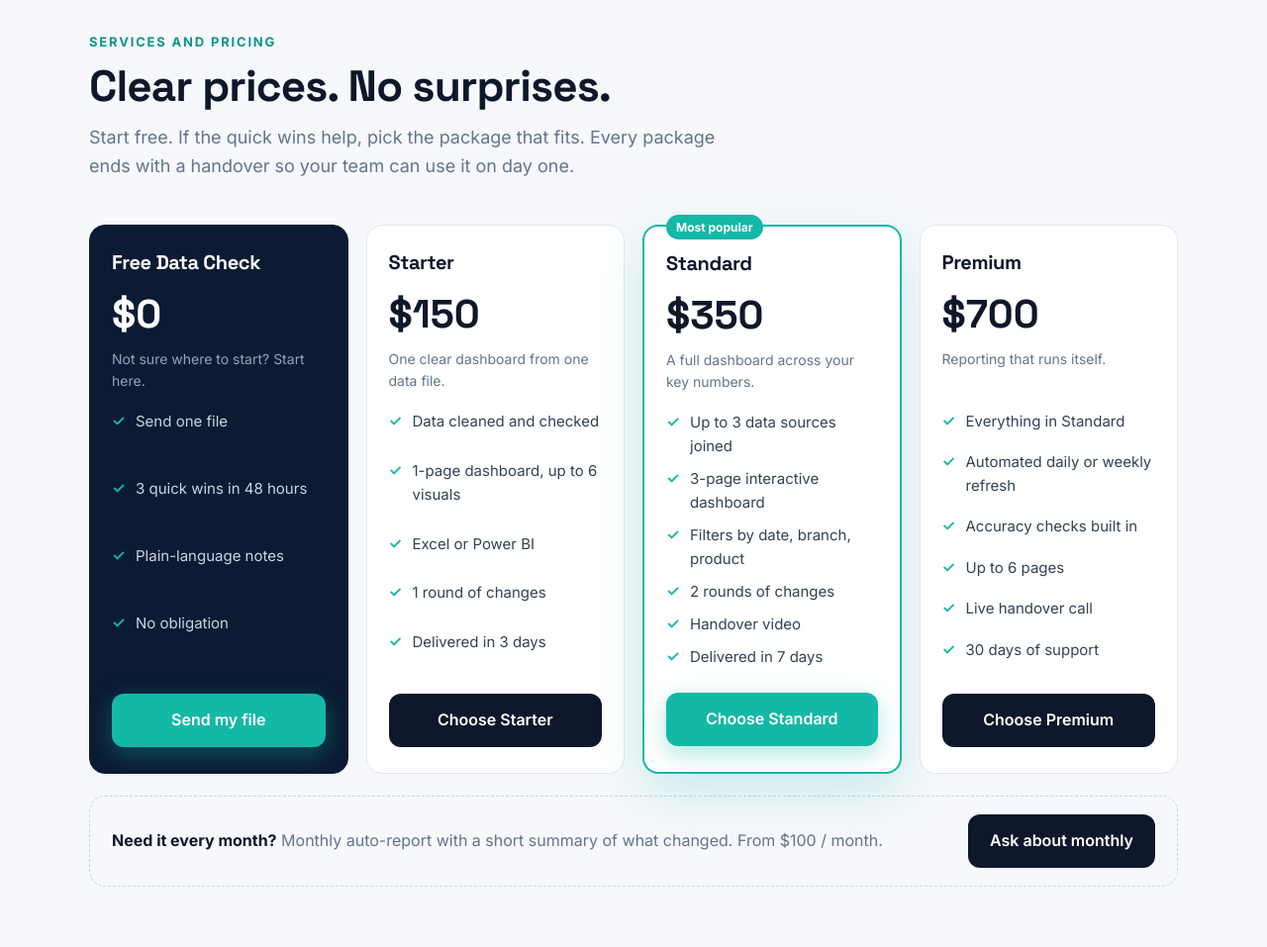
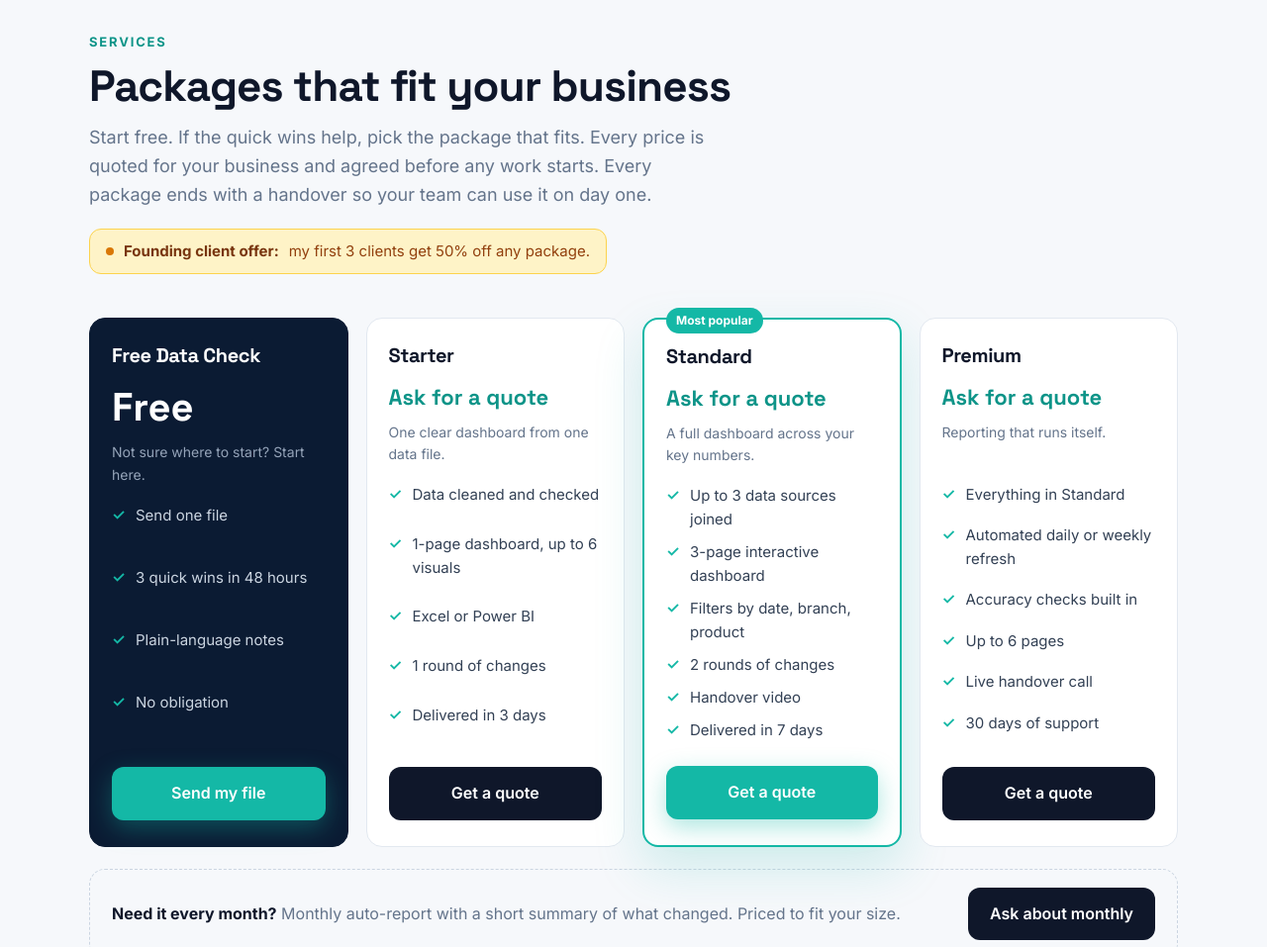
Before and after one commit to thecleardatalab/thecleardatalab.github.io, a plain HTML site: page index.html in a window 1280 px wide. Shown: the part 3600-4557 px from the top of the page at 99% size. Drawn offline with Linux system fonts and the light colour scheme.

Commit message:
Remove prices; add founding client offer

```diff
--- a/index.html
+++ b/index.html
@@ -180,6 +180,10 @@ header{position:sticky;top:0;z-index:50;background:rgba(11,27,51,.92);backdrop-f
 .fs-cta{display:flex;flex-direction:column;align-items:center;gap:10px}
 .fs-alt{font-size:14px;color:var(--teal-d);font-weight:600}
 @media (max-width:760px){.fs-box{grid-template-columns:1fr;padding:24px 20px;gap:16px}.fs-cta{align-items:stretch}.fs-cta .btn{justify-content:center}}
+.amt.quote{font-size:22px;color:var(--teal-d);margin:14px 0 6px}
+.founding{display:inline-flex;align-items:center;gap:10px;margin-top:20px;background:#FEF3C7;color:#92400E;border:1px solid #FCD34D;padding:10px 16px;border-radius:12px;font-size:15px}
+.founding b{color:#78350F}
+.fdot{width:8px;height:8px;border-radius:50%;background:var(--amber-d);flex:none}
 /* faq */
 .faq{max-width:780px;margin:40px auto 0}
 details{background:#fff;border:1px solid var(--line);border-radius:14px;padding:18px 22px;margin-bottom:12px}
@@ -384,43 +388,44 @@ footer .wrap{display:flex;justify-content:space-between;gap:16px;flex-wrap:wrap}
 <section id="services" class="services" style="background:var(--paper)">
   <div class="wrap">
     <div class="rv">
-      <div class="kicker">Services and pricing</div>
-      <h2 class="sec-title">Clear prices. No surprises.</h2>
-      <p class="sec-lead">Start free. If the quick wins help, pick the package that fits. Every package ends with a handover so your team can use it on day one.</p>
+      <div class="kicker">Services</div>
+      <h2 class="sec-title">Packages that fit your business</h2>
+      <p class="sec-lead">Start free. If the quick wins help, pick the package that fits. Every price is quoted for your business and agreed before any work starts. Every package ends with a handover so your team can use it on day one.</p>
+      <div class="founding rv"><span class="fdot"></span><b>Founding client offer:</b> my first 3 clients get 50% off any package.</div>
     </div>
     <div class="price-grid">
       <div class="price free rv">
         <h3>Free Data Check</h3>
-        <div class="amt">$0</div>
+        <div class="amt">Free</div>
         <p class="for">Not sure where to start? Start here.</p>
         <ul><li>Send one file</li><li>3 quick wins in 48 hours</li><li>Plain-language notes</li><li>No obligation</li></ul>
         <a class="btn btn-primary" href="#contact">Send my file</a>
       </div>
       <div class="price rv">
         <h3>Starter</h3>
-        <div class="amt">$150</div>
+        <div class="amt quote">Ask for a quote</div>
         <p class="for">One clear dashboard from one data file.</p>
         <ul><li>Data cleaned and checked</li><li>1-page dashboard, up to 6 visuals</li><li>Excel or Power BI</li><li>1 round of changes</li><li>Delivered in 3 days</li></ul>
-        <a class="btn btn-dark" href="#contact">Choose Starter</a>
+        <a class="btn btn-dark" href="#contact">Get a quote</a>
       </div>
       <div class="price feat rv">
         <span class="badge">Most popular</span>
         <h3>Standard</h3>
-        <div class="amt">$350</div>
+        <div class="amt quote">Ask for a quote</div>
         <p class="for">A full dashboard across your key numbers.</p>
         <ul><li>Up to 3 data sources joined</li><li>3-page interactive dashboard</li><li>Filters by date, branch, product</li><li>2 rounds of changes</li><li>Handover video</li><li>Delivered in 7 days</li></ul>
-        <a class="btn btn-primary" href="#contact">Choose Standard</a>
+        <a class="btn btn-primary" href="#contact">Get a quote</a>
       </div>
       <div class="price rv">
         <h3>Premium</h3>
-        <div class="amt">$700</div>
+        <div class="amt quote">Ask for a quote</div>
         <p class="for">Reporting that runs itself.</p>
         <ul><li>Everything in Standard</li><li>Automated daily or weekly refresh</li><li>Accuracy checks built in</li><li>Up to 6 pages</li><li>Live handover call</li><li>30 days of support</li></ul>
-        <a class="btn btn-dark" href="#contact">Choose Premium</a>
+        <a class="btn btn-dark" href="#contact">Get a quote</a>
       </div>
     </div>
     <div class="monthly rv">
-      <div><b>Need it every month?</b> <span style="color:var(--muted)">Monthly auto-report with a short summary of what changed. From $100 / month.</span></div>
+      <div><b>Need it every month?</b> <span style="color:var(--muted)">Monthly auto-report with a short summary of what changed. Priced to fit your size.</span></div>
       <a class="btn btn-dark" href="#contact">Ask about monthly</a>
     </div>
   </div>
@@ -532,9 +537,9 @@ footer .wrap{display:flex;justify-content:space-between;gap:16px;flex-wrap:wrap}
         <input name="email" type="email" placeholder="Email" required>
         <select name="topic">
           <option>Free data check</option>
-          <option>Starter ($150)</option>
-          <option>Standard ($350)</option>
-          <option>Premium ($700)</option>
+          <option>Starter</option>
+          <option>Standard</option>
+          <option>Premium</option>
           <option>Monthly report</option>
           <option>Job or contract role</option>
         </select>
```
